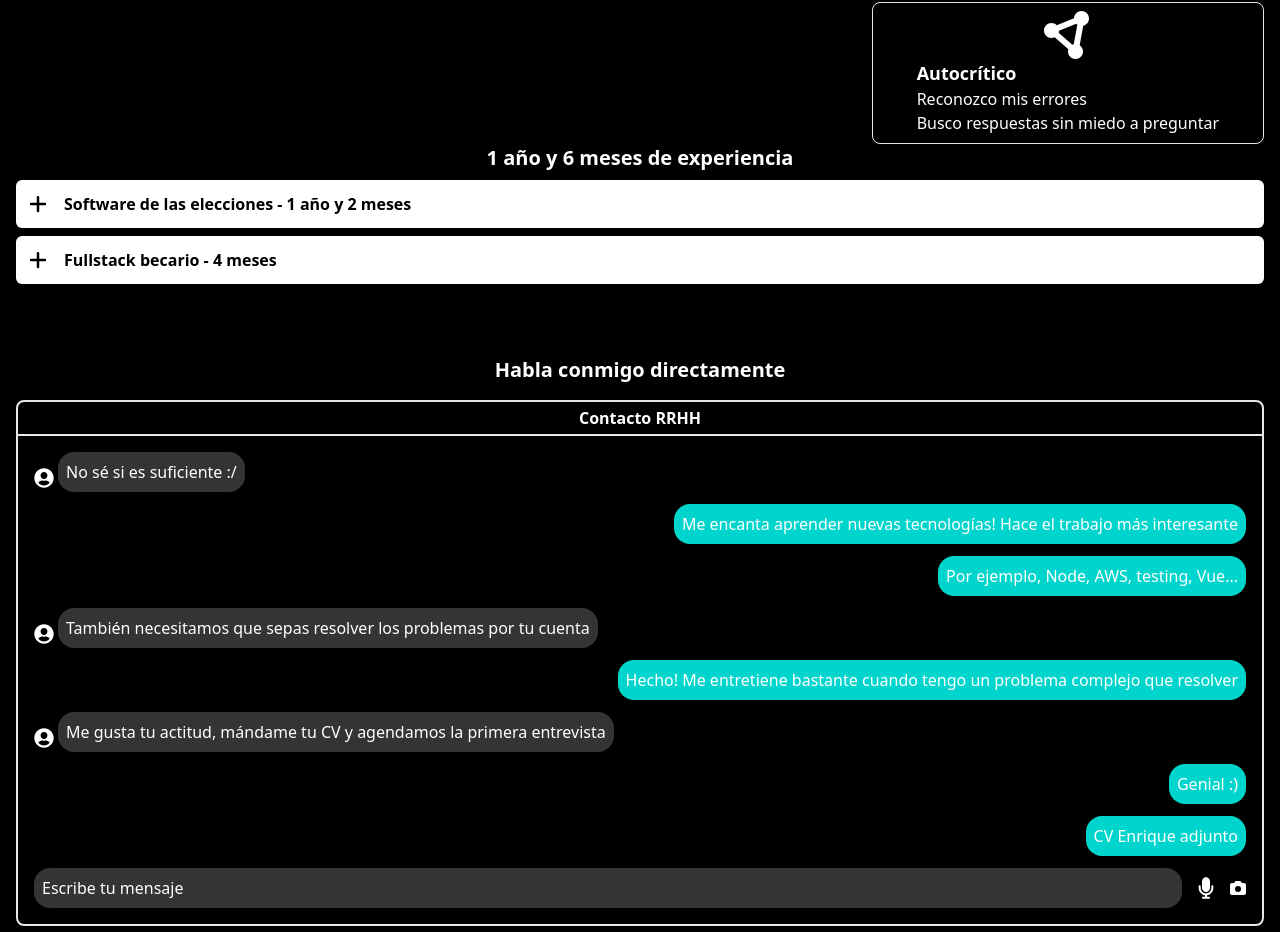
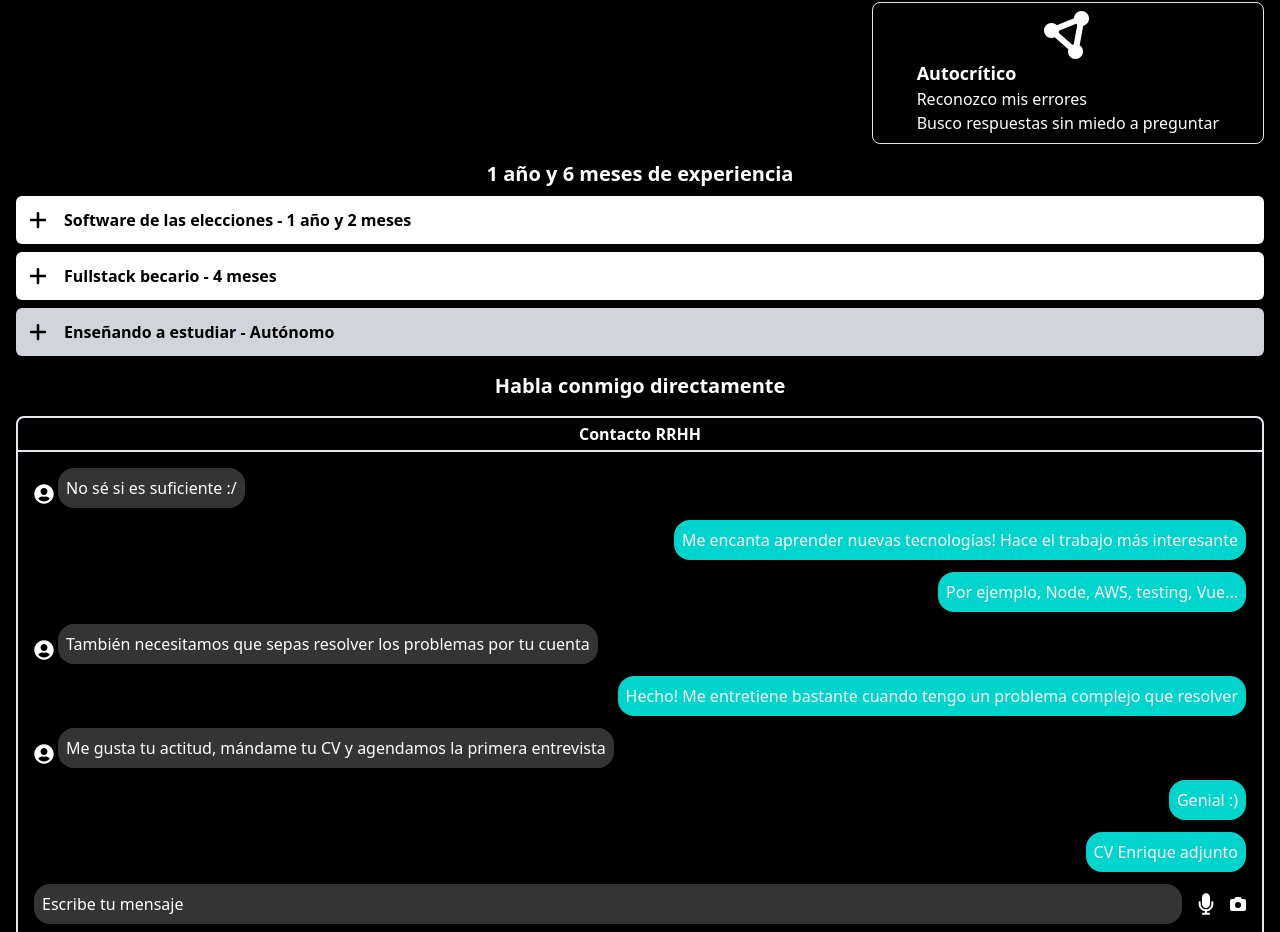
Before and after one commit to Kikemaji/resume, a Next.js app: page / in a window 1280 px wide. Shown: the part 1155-2087 px from the top of the page. Built offline with nearby package versions, Linux system fonts and the light colour scheme.

Commit message:
Added Dialog component for experience section

```diff
--- a/src/app/page.tsx
+++ b/src/app/page.tsx
@@ -13,6 +13,7 @@ import { Navbar } from '@/components/ui/Navbar';
 import Image from 'next/image';
 import MapChart from '@/components/maps/MapChart';
 import { FaUserCircle } from 'react-icons/fa';
+import Dialog from '@/components/ui/Dialog/Dialog';
 
 export default function Home() {
   const comienzoAprox = new Date(2022, 7, 12).getTime();
@@ -178,25 +179,42 @@ export default function Home() {
             </div>
           </div>
         </section>
-        <section className="flex flex-col gap-2">
+        <section className="my-4 flex flex-col gap-2">
           <h2 className="text-center text-xl font-bold">
             {anosTotales} {anosTotales > 1 ? 'años' : 'año'} y {mesesRestantes}{' '}
             {mesesRestantes === 1 ? 'mes' : 'meses'} de experiencia
           </h2>
-          <div className="flex items-center gap-4 rounded-md bg-white p-3 text-black">
-            <FaPlus className="h-5 w-5" />
-            <span className="font-semibold">
-              Software de las elecciones - 1 año y 2 meses
-            </span>
-          </div>
-          <div className="flex items-center gap-4 rounded-md bg-white p-3 text-black">
-            <FaPlus className="h-5 w-5" />
-            <span className="font-semibold">Fullstack becario - 4 meses</span>
-          </div>
-          <div className="flex items-center gap-4 rounded-md bg-border p-3 text-black">
-            <FaPlus className="h-5 w-5" />
-            <span className="font-semibold">Enseñando a estudiar</span>
-          </div>
+          <Dialog
+            triggerIcon={<FaPlus className="h-5 w-5" />}
+            triggerText="Software de las elecciones - 1 año y 2 meses"
+            title="Ingeniero frontend"
+            description="Desarrollando el software de las elecciones Españolas y Latinoamericanas"
+          >
+            <select className="">
+              <option>Lenguajes/Frameworks</option>
+              <option className="max-w-36 break-words">
+                Proyecto destacable 1 - Elecciones argentinas
+              </option>
+              <option className="max-w-36 break-words">
+                Proyecto destacable 2 - Elecciones autonómicas españolas
+              </option>
+            </select>
+          </Dialog>
+          <Dialog
+            triggerIcon={<FaPlus className="h-5 w-5" />}
+            triggerText="Fullstack becario - 4 meses"
+            title="Fullstack developer"
+          >
+            Contenido
+          </Dialog>
+          <Dialog
+            triggerIcon={<FaPlus className="h-5 w-5" />}
+            triggerText="Enseñando a estudiar - Autónomo"
+            triggerClassName="!bg-gray-300"
+            title="Autónomo"
+          >
+            Contenido
+          </Dialog>
         </section>
         <section className="my-4 flex flex-col gap-4">
           <h2 className="text-center text-xl font-bold">
--- /dev/null
+++ b/src/components/ui/Dialog/Dialog.tsx
@@ -0,0 +1,62 @@
+'use client';
+import React from 'react';
+import * as DialogElem from '@radix-ui/react-dialog';
+import { RxCross2 } from 'react-icons/rx';
+import './styles.css';
+import clsx from 'clsx';
+
+interface DialogProps {
+  triggerIcon?: React.ReactNode;
+  triggerText: string;
+  triggerClassName?: string;
+  title: string;
+  description?: string;
+  children: React.ReactNode;
+}
+
+const Dialog = ({
+  triggerIcon,
+  triggerText,
+  triggerClassName = '',
+  title,
+  description,
+  children,
+}: DialogProps) => (
+  <DialogElem.Root>
+    <DialogElem.Trigger asChild>
+      <button
+        className={clsx(
+          'flex items-center gap-4 rounded-md bg-white p-3 text-black',
+          triggerClassName
+        )}
+      >
+        {triggerIcon}
+        <span className="font-semibold">{triggerText}</span>
+      </button>
+    </DialogElem.Trigger>
+    <DialogElem.Portal>
+      <DialogElem.Overlay className="animate-overlay-show fixed inset-0 bg-black opacity-30" />
+      <DialogElem.Content className="dialog-shadow animate-content-show fixed left-1/2 top-1/2 max-h-[85vh] w-[90vw] max-w-md -translate-x-1/2 -translate-y-1/2 transform rounded-lg bg-white p-6 text-black">
+        <DialogElem.Title className="mx-auto w-8/12 border-b border-black pb-1 text-center">
+          {title}
+        </DialogElem.Title>
+        {description && (
+          <DialogElem.Description className="">
+            {description}
+          </DialogElem.Description>
+        )}
+        {children}
+        <DialogElem.Close asChild>
+          <button
+            className="absolute right-3 top-3 inline-flex h-6 w-6 items-center justify-center rounded-full text-black hover:bg-gray-200"
+            aria-label="Close"
+          >
+            <RxCross2 className="h-5 w-5" />
+          </button>
+        </DialogElem.Close>
+      </DialogElem.Content>
+    </DialogElem.Portal>
+  </DialogElem.Root>
+);
+
+export default Dialog;
--- /dev/null
+++ b/src/components/ui/Dialog/styles.css
@@ -0,0 +1,32 @@
+@keyframes overlayShow {
+  from {
+    opacity: 0;
+  }
+  to {
+    opacity: 0.3;
+  }
+}
+
+.animate-overlay-show {
+  animation: overlayShow 150ms cubic-bezier(0.16, 1, 0.3, 1);
+}
+
+@keyframes contentShow {
+  from {
+    opacity: 0;
+    transform: translate(-50%, -48%) scale(0.96);
+  }
+  to {
+    opacity: 1;
+    transform: translate(-50%, -50%) scale(1);
+  }
+}
+
+.animate-content-show {
+  animation: contentShow 150ms cubic-bezier(0.16, 1, 0.3, 1);
+}
+.dialog-shadow {
+  box-shadow:
+    hsl(206 22% 7% / 35%) 0px 10px 38px -10px,
+    hsl(206 22% 7% / 20%) 0px 10px 20px -15px;
+}
```
